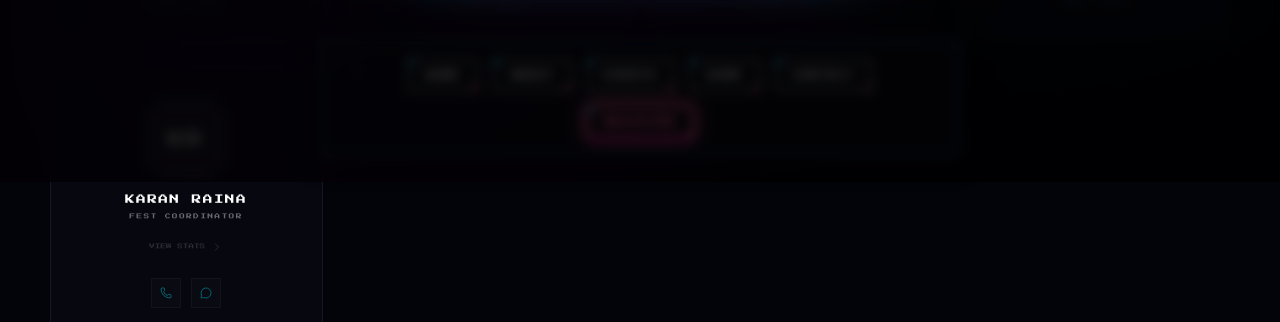
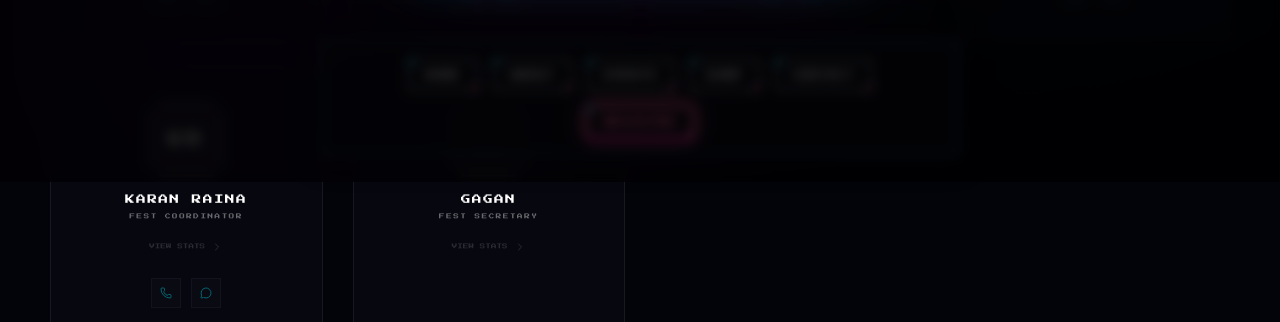
Before and after one commit to harshitidk/crescendo, a React (Vite) app: page /contact in a window 1280 px wide. Shown: the part 618-940 px from the top of the page. Built offline with nearby package versions, Linux system fonts and the light colour scheme.

Commit message:
feat: added Gagan back to core team roster

```diff
--- a/src/components/ContactPage.tsx
+++ b/src/components/ContactPage.tsx
@@ -52,6 +52,11 @@ const CORE_TEAM: TeamMember[] = [
     email: 'karan.24118@sscbs.du.ac.in',
     phone: '7982047323',
     whatsapp: '7982047323'
+  },
+  {
+    id: 'c6',
+    name: 'GAGAN',
+    role: 'FEST SECRETARY'
   },
 ];
 
```
